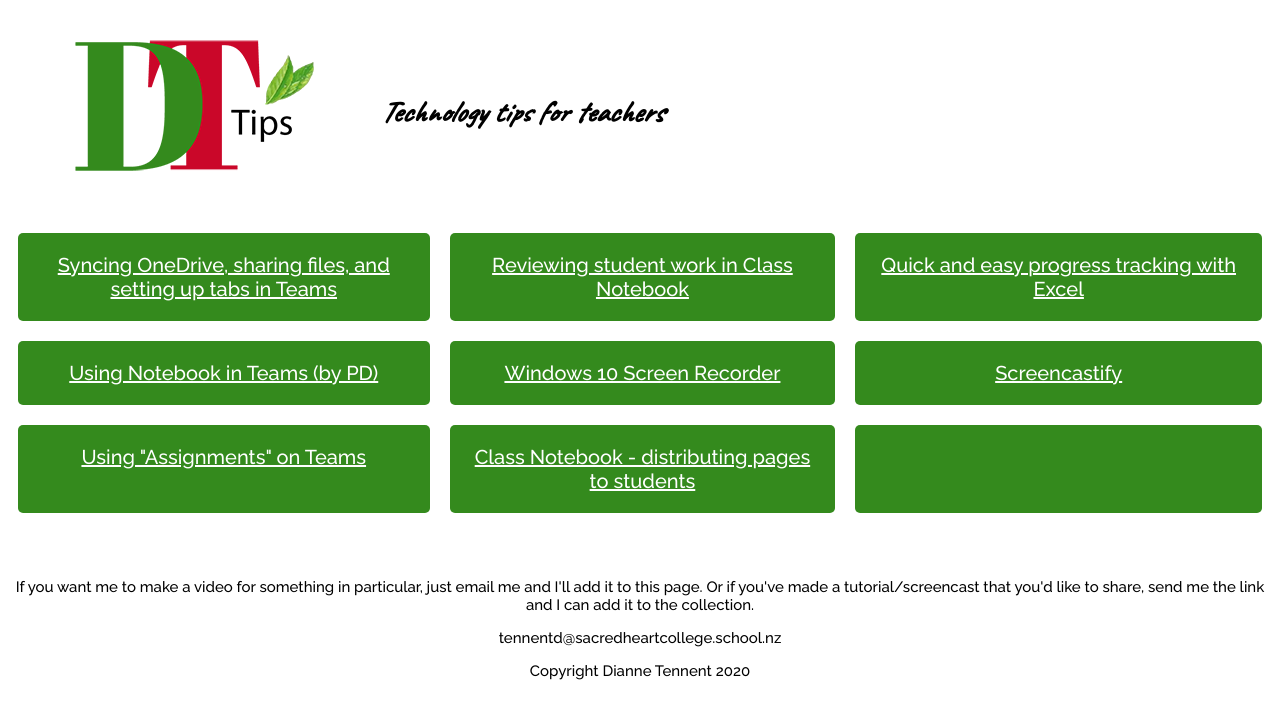
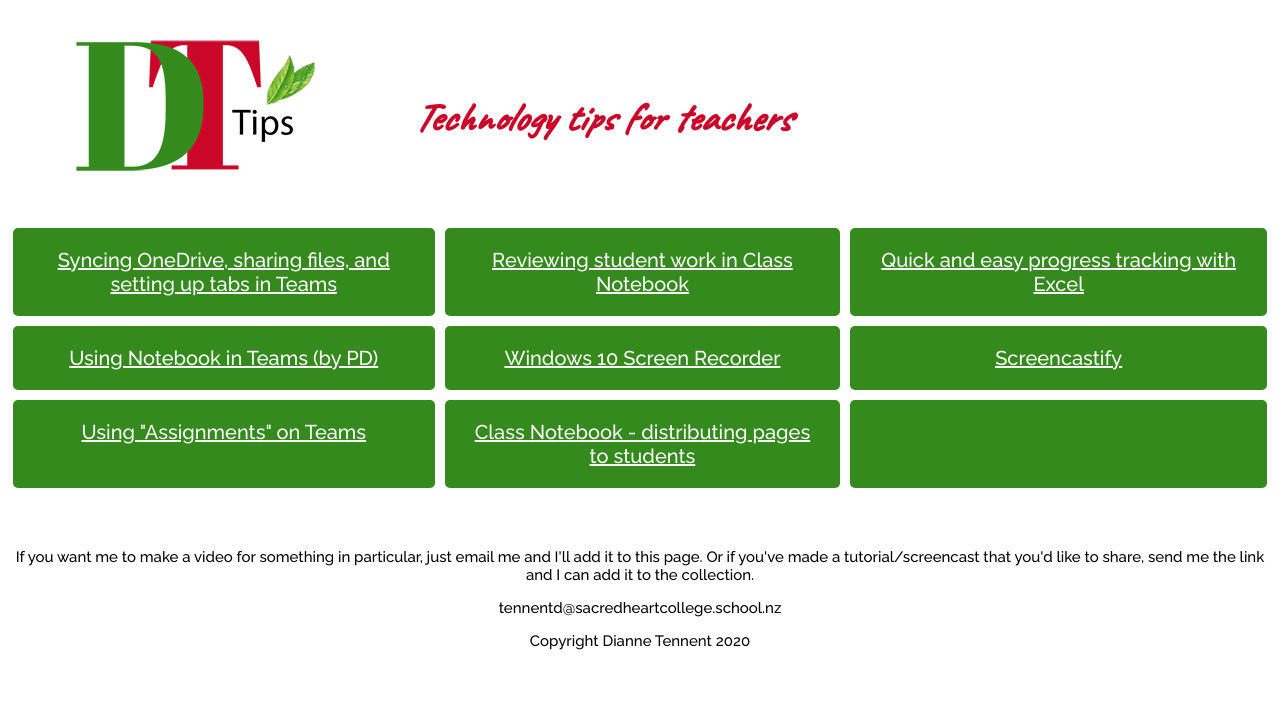
Before and after one commit to tennentd/dt-tips, a plain HTML site: page index.html in a window 1280 px wide. Drawn offline with Linux system fonts and the light colour scheme.

Commit message:
Add files via upload

```diff
--- a/style.css
+++ b/style.css
@@ -9,9 +9,11 @@ body {
 }
 
 h3 {
-    font-size: 30px;
-    padding-top: 35px;
+    font-size: 40px;
+    padding-top: 25px;
+    padding-left: 30px;
     font-family: 'Caveat', cursive;
+    color: #CA0729;
     text-align: left;
 }
 .main {
@@ -39,8 +41,8 @@ h3 {
 .grid-item {
   background-color: rgba(52, 138, 29);
   padding: 20px;
-  margin: 10px;
-  border-radius: 5px;
+    margin: 5px;
+    border-radius: 5px;
   text-align: center;
 }
 
@@ -54,5 +56,5 @@ a {
 }
 
 a:hover {
-    color: darkslategrey;
+    color: #CA0729;
 }
```
